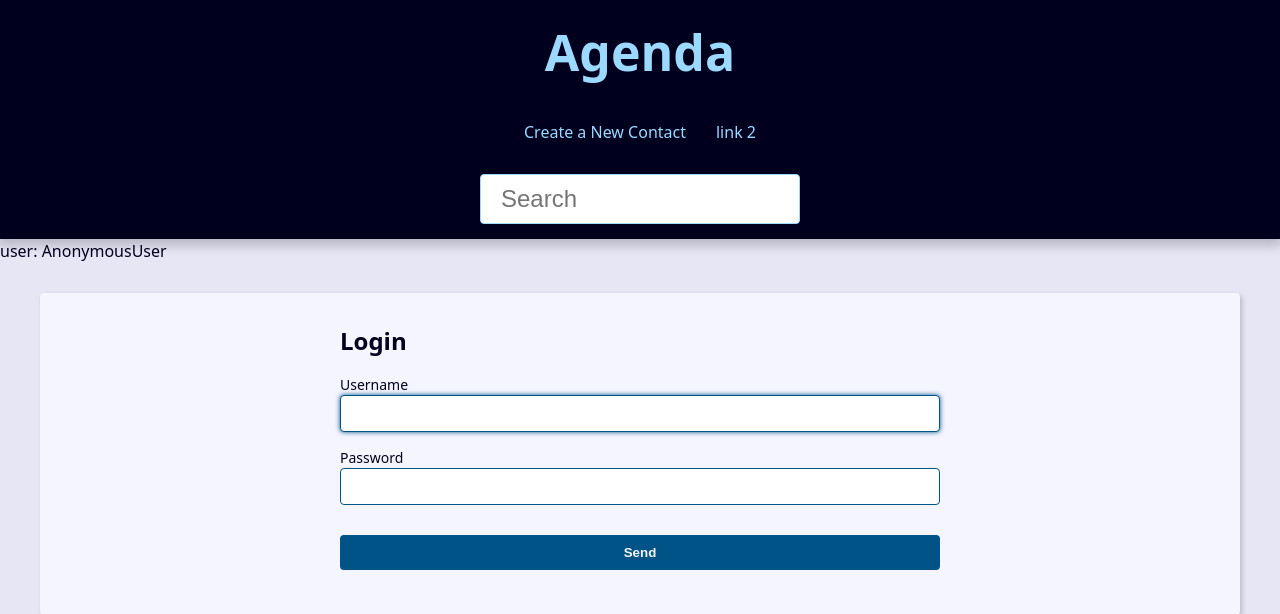
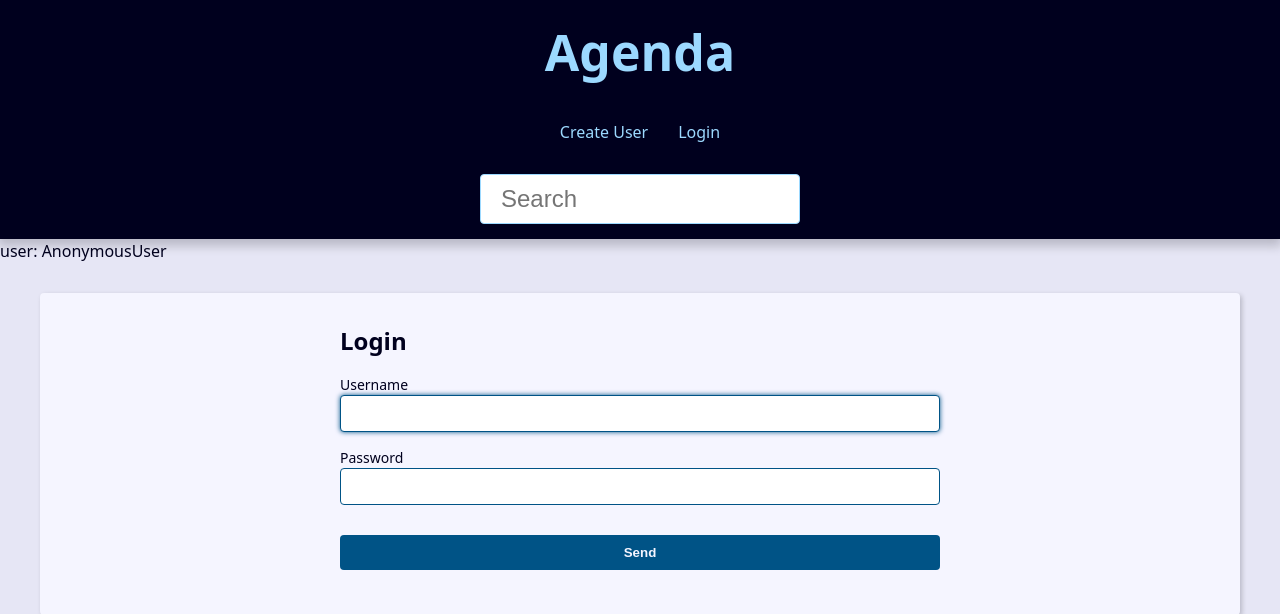
Before and after one commit to sandro-silva-de-paula/projeto-agenda, a Django app: a page that uses contact/templates/contact/login.html in a window 1280 px wide. Shown: the top 614 px of the page. Run offline with Django 5.2, Linux system fonts and the light colour scheme.

Commit message:
Quase total

```diff
--- a/base_templates/global/partials/_header.html
+++ b/base_templates/global/partials/_header.html
@@ -7,16 +7,26 @@
 
     <nav class="menu">
      <ul class="menu-list">
-         <li class="menu-item">
-             <a href="{% url "contact:create"  %}" class="menu-link">
-                 Create a New Contact
-             </a>
-         </li>
-         <li class="menu-item">
-             <a href="" class="menu-link">
-                 link 2
-             </a>
-         </li>
+        {% if user.is_authenticated %}
+                <li class="menu-item">
+                    <a href="{% url "contact:create"  %}" class="menu-link">
+                        Create Contact  </a> </li>
+
+                <li class="menu-item">
+                    <a href="{% url "contact:logout"  %}" class="menu-link">
+                        logout  </a> </li>
+        {% else %}
+                <li class="menu-item">
+                    <a href=" {% url "contact:register" %}" class="menu-link">
+                        Create User </a> </li>
+                <li class="menu-item">
+                    <a href=" {% url "contact:login" %}" class="menu-link">
+                        Login </a> </li>
+        {% endif %}
+
+
+
+
              </ul>
     </nav>
     <div class="search">
--- a/contact/forms.py
+++ b/contact/forms.py
@@ -16,7 +16,7 @@ class ContactForm(forms.ModelForm):
             attrs={
                 'accept': 'image/*',
             }
-        )
+        ), required=False
     )
 
     # def __init__(self, *args, **kwargs):
--- a/contact/templates/contact/contact.html
+++ b/contact/templates/contact/contact.html
@@ -12,6 +12,7 @@
     <p><b>Description:</b> {{ contact.description }}</p>
     <p><b>Category:</b> {{ contact.category.name }}</p>
 
+    {% if user == contact.owner %}
         <div class="contact-links">
             <a class="btn btn-link" href= "{% url "contact:update" contact.id %}"> UPDATE</a>
             <form action= {% url "contact:delete" contact.id %} method="POST">
@@ -24,6 +25,10 @@
                 {% endif %}
             </form>
         </div>
+    {% else %}
+        <p><b>Owner:</b> {{contact.owner}} </p>
+    {% endif %}
+
 
     {% if contact.picture %}
         <p>
--- a/contact/templates/contact/create.html
+++ b/contact/templates/contact/create.html
@@ -16,10 +16,12 @@
     <div class="form-content">
     {% for field in form  %}
         <div class="form-group">
-            <label for="{{field.id_for_label}}">{{field.label}}</label>
+           <label for="{{field.id_for_label}}">{{field.label}}</label>
            {{field}}
            {{field.erros}}
-
+           {% for error in form.errors %}
+                {{error}}
+            {% endfor %}
 
             {% if field.help_text %}
               <p class="help-text">{{ field.help_text }}</p>
--- a/contact/views/user_forms.py
+++ b/contact/views/user_forms.py
@@ -3,6 +3,7 @@ from contact.forms import RegisterForm
 from django.contrib import messages
 from django.contrib.auth.forms import AuthenticationForm
 from django.contrib import auth
+from django.contrib.auth.decorators import login_required
 
 
 def register(request):
@@ -44,6 +45,7 @@ def login_view(request):
     )
 
 
+@login_required(login_url='contact:login')
 def logout_view(request):
     auth.logout(request)
     return redirect('contact:login')
```
Also changed, not shown: contact/views/contact_forms.py (+13 -4 lines). Lines whose indentation alone changed are shown as unchanged.
